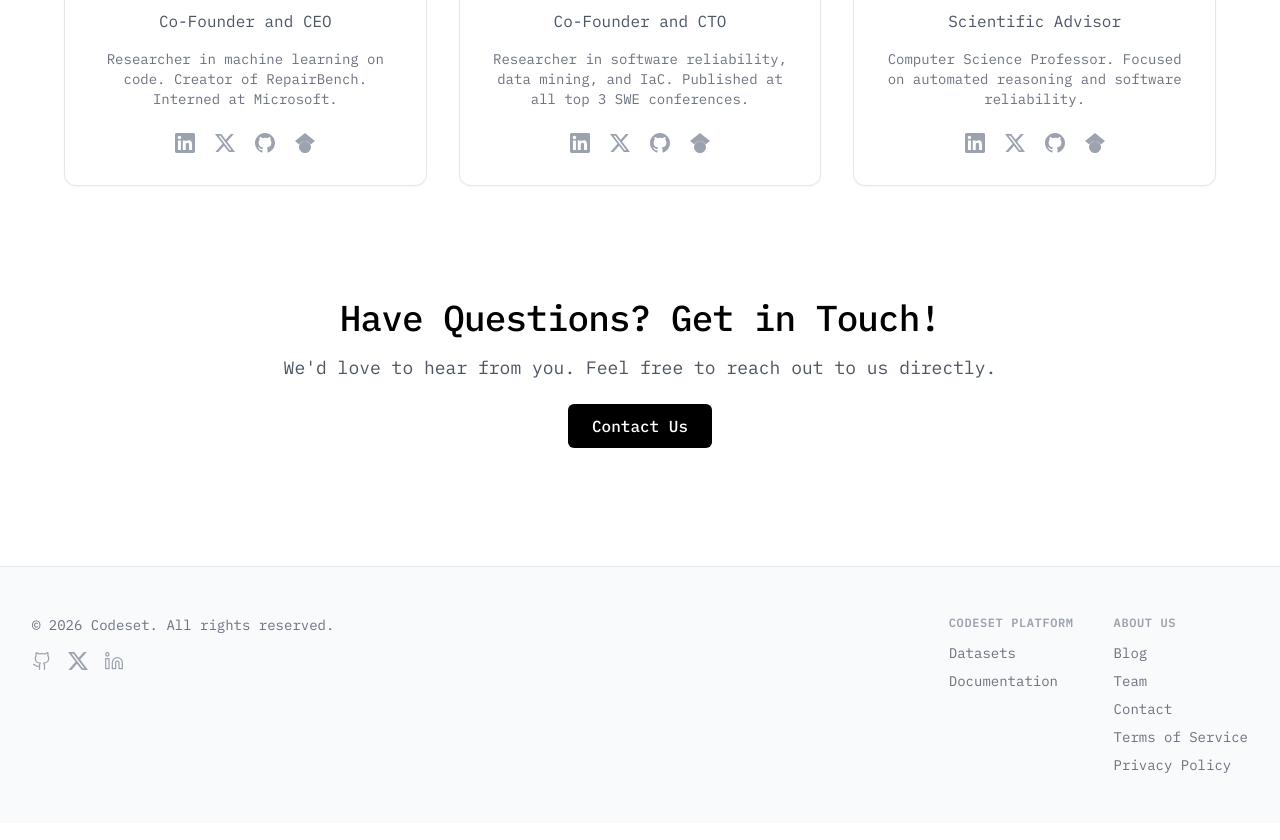
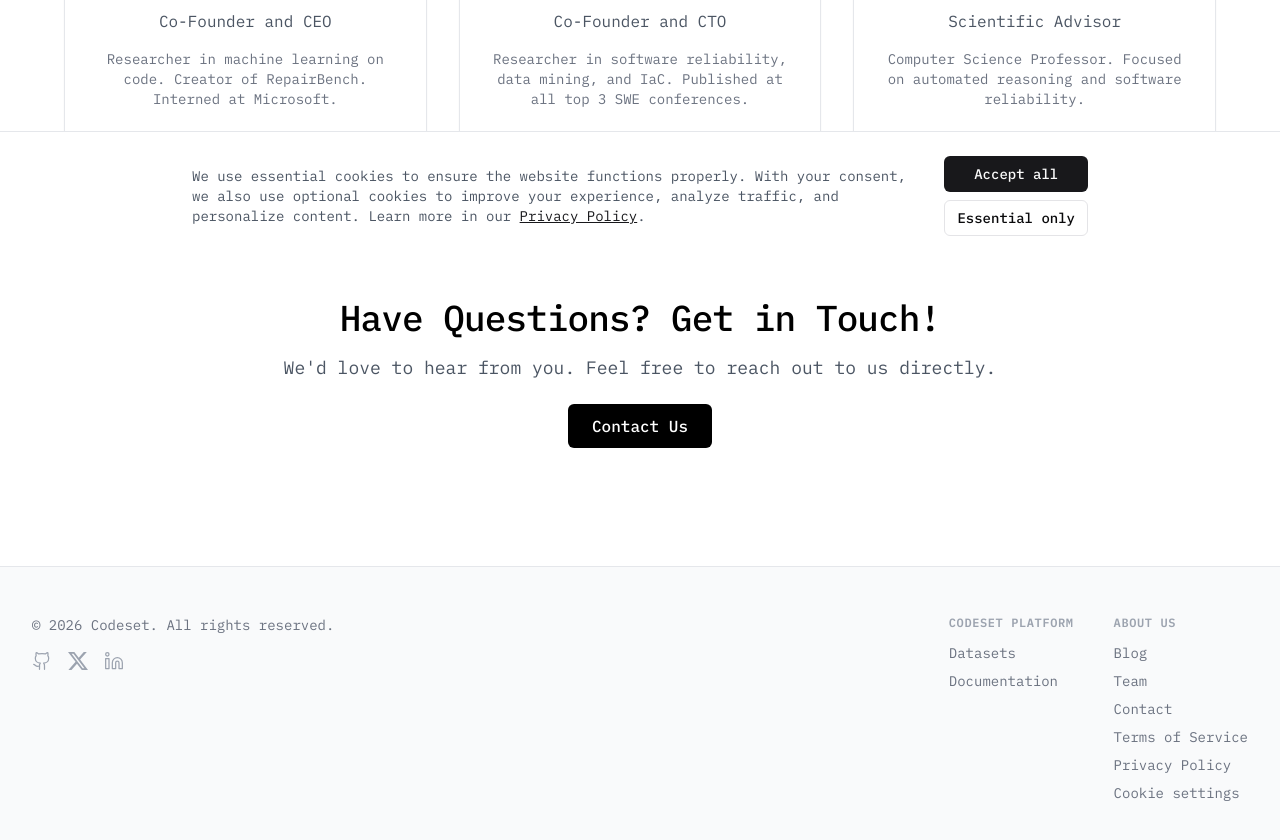
Before and after one commit to codeset-ai/codeset-ai.github.io, a Next.js app: page /team in a window 1280 px wide. Shown: the part 540-1380 px from the top of the page. Built offline with nearby package versions, Linux system fonts and the light colour scheme; no server answers.

Commit message:
chore: accept cookies

```diff
--- a/app/layout.tsx
+++ b/app/layout.tsx
@@ -2,6 +2,7 @@ import type { Metadata } from 'next'
 import '../globals.css'
 import { IBM_Plex_Mono } from "next/font/google"
 import { GoogleAnalytics } from "../components/GoogleAnalytics";
+import { CookieConsentProvider } from "@/contexts/CookieConsentContext";
 import { Suspense } from "react";
 
 const ibmPlexMono = IBM_Plex_Mono({
@@ -43,6 +44,7 @@ export default function RootLayout({
   return (
     <html lang="en" className={ibmPlexMono.variable}>
       <body>
+        <CookieConsentProvider>
           <AuthProvider>
             {children}
           </AuthProvider>
@@ -50,6 +52,7 @@ export default function RootLayout({
           <Suspense>
             <GoogleAnalytics />
           </Suspense>
+        </CookieConsentProvider>
       </body>
     </html>
   )
--- /dev/null
+++ b/components/CookieSettingsLink.tsx
@@ -0,0 +1,20 @@
+"use client";
+
+import { useCookieConsent } from "@/contexts/CookieConsentContext";
+import { cn } from "@/lib/utils";
+
+export function CookieSettingsLink({ className }: { className?: string }) {
+  const { openPreferences } = useCookieConsent();
+  return (
+    <button
+      type="button"
+      onClick={openPreferences}
+      className={cn(
+        "text-left text-sm text-gray-500 transition-colors hover:text-black",
+        className,
+      )}
+    >
+      Cookie settings
+    </button>
+  );
+}
--- a/components/Footer.tsx
+++ b/components/Footer.tsx
@@ -1,5 +1,7 @@
 import Link from "next/link"
 import { Github, Linkedin } from "lucide-react"
+
+import { CookieSettingsLink } from "@/components/CookieSettingsLink"
 
 const SOCIAL_LINKS = [
   {
@@ -71,6 +73,7 @@ export default function Footer() {
                 <Link href="/contact" className="text-sm text-gray-500 hover:text-black transition-colors">Contact</Link>
                 <Link href="/terms" className="text-sm text-gray-500 hover:text-black transition-colors">Terms of Service</Link>
                 <Link href="/privacy" className="text-sm text-gray-500 hover:text-black transition-colors">Privacy Policy</Link>
+                <CookieSettingsLink />
               </div>
             </div>
           </div>
--- a/components/GoogleAnalytics.tsx
+++ b/components/GoogleAnalytics.tsx
@@ -4,7 +4,14 @@ import Script from "next/script";
 import { usePathname, useSearchParams } from "next/navigation";
 import { useEffect } from "react";
 
+import {
+  ANALYTICS_CONSENT_STORAGE_KEY,
+  useCookieConsent,
+} from "@/contexts/CookieConsentContext";
+
 export const GA_TRACKING_ID = "G-VJXTWYKTRS";
+
+const consentBootstrapScript = `(function(){var k=${JSON.stringify(ANALYTICS_CONSENT_STORAGE_KEY)};var v=null;try{v=localStorage.getItem(k);}catch(e){}var analytics=v==="granted"?"granted":"denied";window.dataLayer=window.dataLayer||[];function gtag(){dataLayer.push(arguments);}window.gtag=gtag;gtag("consent","default",{ad_storage:"denied",ad_user_data:"denied",ad_personalization:"denied",analytics_storage:analytics,wait_for_update:500});})();`;
 
 export const pageview = (url: string) => {
   if (typeof window.gtag !== "function") {
@@ -27,22 +34,42 @@ export const event = ({ action, category, label, value }: any) => {
 };
 
 export const GoogleAnalytics = () => {
+  const { analyticsGranted, ready } = useCookieConsent();
   const pathname = usePathname();
   const searchParams = useSearchParams();
 
   useEffect(() => {
-    const url = pathname + searchParams.toString();
+    if (!ready || typeof window.gtag !== "function") {
+      return;
+    }
+    window.gtag("consent", "update", {
+      ad_storage: "denied",
+      ad_user_data: "denied",
+      ad_personalization: "denied",
+      analytics_storage: analyticsGranted ? "granted" : "denied",
+    });
+  }, [ready, analyticsGranted]);
+
+  useEffect(() => {
+    if (!ready) {
+      return;
+    }
+    const qs = searchParams.toString();
+    const url = pathname + (qs ? `?${qs}` : "");
     pageview(url);
-  }, [pathname, searchParams]);
+  }, [pathname, searchParams, ready]);
 
   return (
     <>
+      <Script id="google-consent-default" strategy="beforeInteractive">
+        {consentBootstrapScript}
+      </Script>
       <Script
         src={`https://www.googletagmanager.com/gtag/js?id=${GA_TRACKING_ID}`}
         strategy="afterInteractive"
       />
-      <Script id="google-analytics" strategy="afterInteractive">
-        {`window.dataLayer=window.dataLayer||[];function gtag(){dataLayer.push(arguments)}gtag('js',new Date());gtag('config','${GA_TRACKING_ID}');`}
+      <Script id="google-analytics-init" strategy="afterInteractive">
+        {`gtag('js',new Date());gtag('config','${GA_TRACKING_ID}');`}
       </Script>
     </>
   );
--- /dev/null
+++ b/contexts/CookieConsentContext.tsx
@@ -0,0 +1,160 @@
+"use client";
+
+import Link from "next/link";
+import {
+  createContext,
+  useCallback,
+  useContext,
+  useEffect,
+  useMemo,
+  useState,
+  type ReactNode,
+} from "react";
+
+import { Button } from "@/components/ui/button";
+
+export const ANALYTICS_CONSENT_STORAGE_KEY = "codeset_analytics_consent_v1";
+
+const STORAGE_KEY = ANALYTICS_CONSENT_STORAGE_KEY;
+
+type StoredConsent = "granted" | "denied";
+
+type CookieConsentContextValue = {
+  analyticsGranted: boolean;
+  ready: boolean;
+  acceptAnalytics: () => void;
+  rejectAnalytics: () => void;
+  openPreferences: () => void;
+};
+
+const CookieConsentContext = createContext<
+  CookieConsentContextValue | undefined
+>(undefined);
+
+export function useCookieConsent() {
+  const ctx = useContext(CookieConsentContext);
+  if (!ctx) {
+    throw new Error("useCookieConsent must be used within CookieConsentProvider");
+  }
+  return ctx;
+}
+
+function CookieConsentBanner({
+  onAccept,
+  onReject,
+}: {
+  onAccept: () => void;
+  onReject: () => void;
+}) {
+  return (
+    <div
+      role="dialog"
+      aria-labelledby="cookie-consent-title"
+      aria-describedby="cookie-consent-desc"
+      className="fixed bottom-0 left-0 right-0 z-[100] border-t border-gray-200 bg-white p-4 shadow-[0_-4px_24px_rgba(0,0,0,0.08)] sm:p-6"
+    >
+      <div className="mx-auto flex max-w-4xl flex-col gap-4 sm:flex-row sm:items-center sm:justify-between">
+        <div className="space-y-1 text-sm text-gray-600" id="cookie-consent-desc">
+          <p>
+          We use essential cookies to ensure the website functions properly.
+          With your consent, we also use optional cookies to improve your experience, analyze traffic, and personalize content.
+          Learn more in our{" "}
+          <Link
+          href="/privacy"
+          className="text-primary underline underline-offset-2 hover:no-underline"
+          >
+            Privacy Policy
+          </Link>.
+          </p>
+        </div>
+        <div className="flex shrink-0 flex-col gap-2 sm:flex-row-reverse">
+          <Button type="button" onClick={onAccept} size="sm">
+            Accept all
+          </Button>
+          <Button type="button" onClick={onReject} variant="outline" size="sm">
+            Essential only
+          </Button>
+        </div>
+      </div>
+    </div>
+  );
+}
+
+export function CookieConsentProvider({ children }: { children: ReactNode }) {
+  const [consent, setConsent] = useState<StoredConsent | null | "pending">(
+    "pending",
+  );
+  const [showBanner, setShowBanner] = useState(false);
+
+  useEffect(() => {
+    try {
+      const raw = localStorage.getItem(STORAGE_KEY);
+      if (raw === "granted" || raw === "denied") {
+        setConsent(raw);
+        setShowBanner(false);
+      } else {
+        setConsent(null);
+        setShowBanner(true);
+      }
+    } catch {
+      setConsent(null);
+      setShowBanner(true);
+    }
+  }, []);
+
+  const acceptAnalytics = useCallback(() => {
+    try {
+      localStorage.setItem(STORAGE_KEY, "granted");
+    } catch {
+      /* ignore */
+    }
+    setConsent("granted");
+    setShowBanner(false);
+  }, []);
+
+  const rejectAnalytics = useCallback(() => {
+    try {
+      localStorage.setItem(STORAGE_KEY, "denied");
+    } catch {
+      /* ignore */
+    }
+    setConsent("denied");
+    setShowBanner(false);
+  }, []);
+
+  const openPreferences = useCallback(() => {
+    setShowBanner(true);
+  }, []);
+
+  const ready = consent !== "pending";
+  const analyticsGranted = consent === "granted";
+
+  const value = useMemo(
+    () => ({
+      analyticsGranted,
+      ready,
+      acceptAnalytics,
+      rejectAnalytics,
+      openPreferences,
+    }),
+    [
+      analyticsGranted,
+      ready,
+      acceptAnalytics,
+      rejectAnalytics,
+      openPreferences,
+    ],
+  );
+
+  return (
+    <CookieConsentContext.Provider value={value}>
+      {children}
+      {ready && showBanner ? (
+        <CookieConsentBanner
+          onAccept={acceptAnalytics}
+          onReject={rejectAnalytics}
+        />
+      ) : null}
+    </CookieConsentContext.Provider>
+  );
+}
```
Lines whose indentation alone changed are shown as unchanged.
